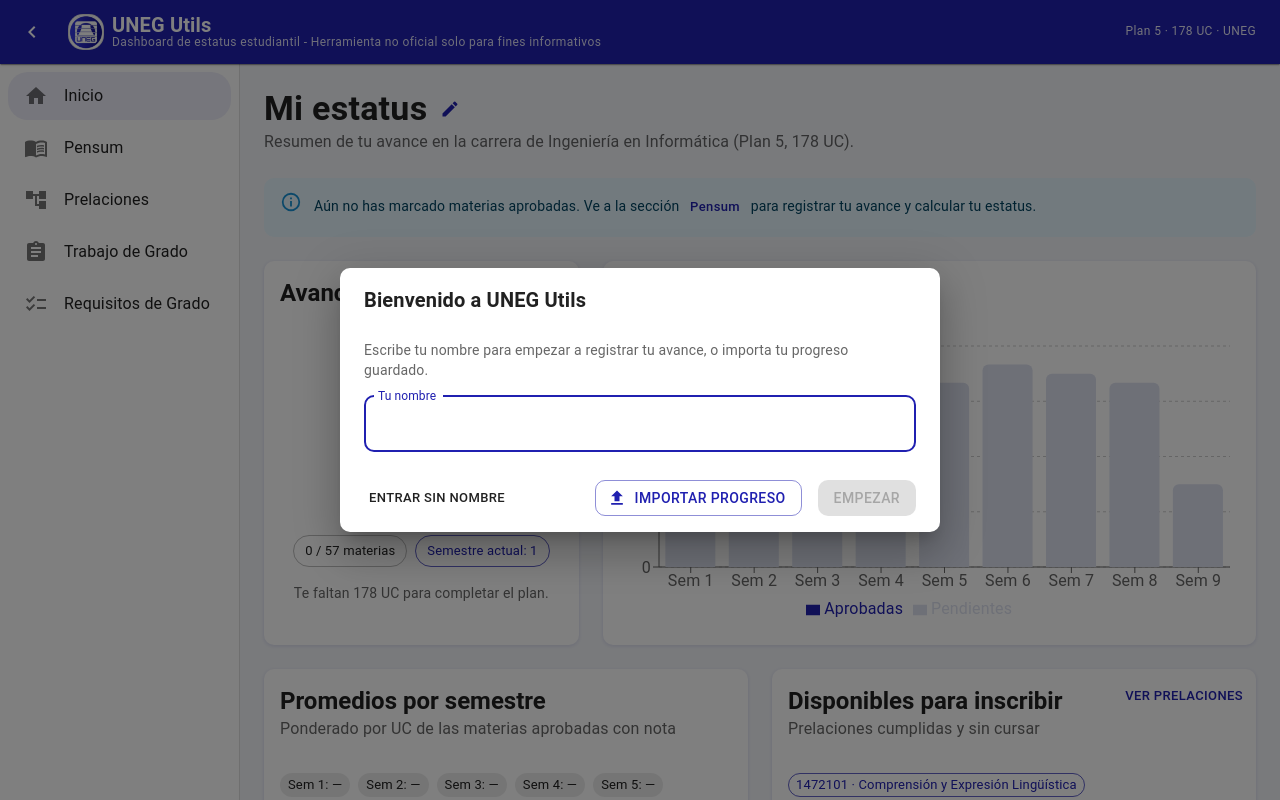
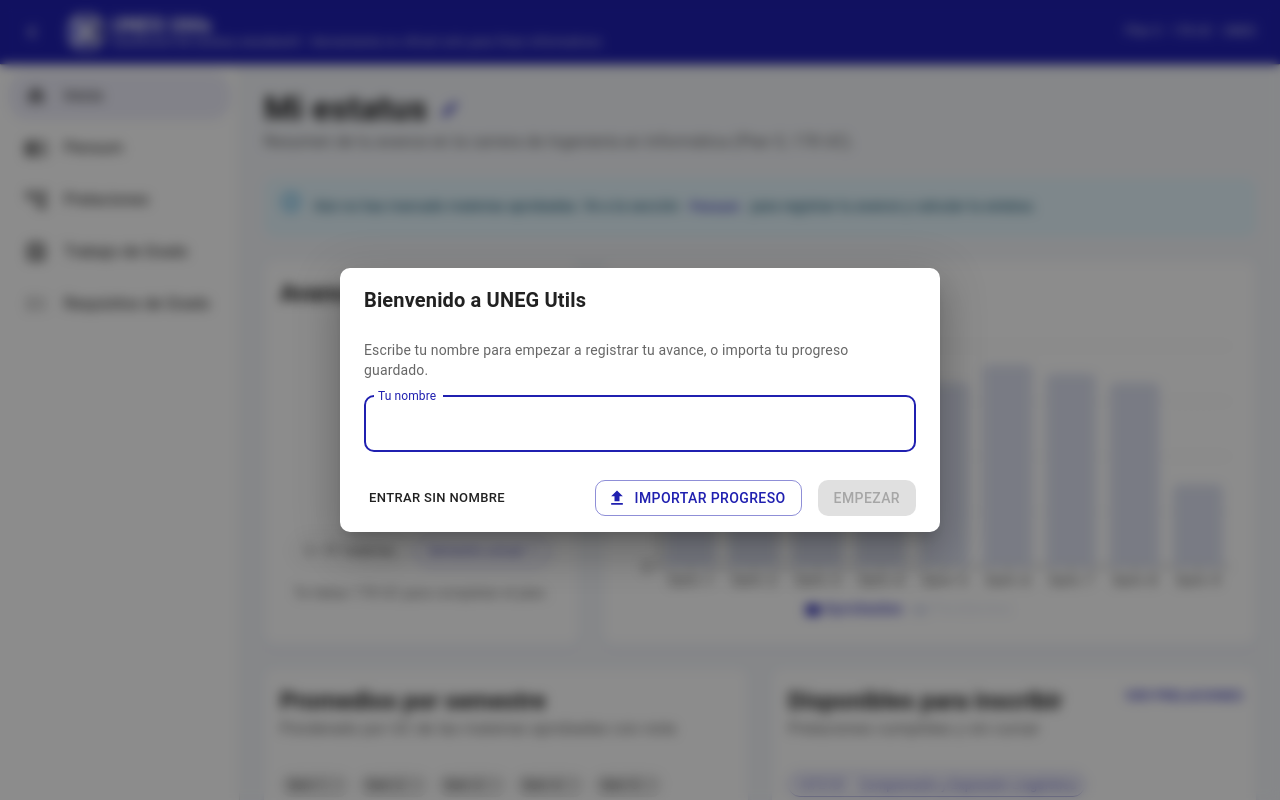
Before and after one commit to danedsant/Uneg-utils, a React (Vite) app: page / in a window 1280 px wide. Shown: the top 800 px of the page. Built offline with nearby package versions, Linux system fonts and the light colour scheme.

Commit message:
difuminar modal de ingreso

```diff
--- a/src/components/OnboardingModal.tsx
+++ b/src/components/OnboardingModal.tsx
@@ -71,6 +71,13 @@ export default function OnboardingModal() {
       fullWidth
       maxWidth="sm"
       disableEscapeKeyDown={isFirstTime}
+      BackdropProps={{
+        sx: {
+          backgroundColor: 'rgba(0,0,0,0.45)',
+          backdropFilter: 'blur(6px)',
+          WebkitBackdropFilter: 'blur(6px)',
+        },
+      }}
     >
       <DialogTitle>{isFirstTime ? 'Bienvenido a UNEG Utils' : 'Tu perfil'}</DialogTitle>
       <DialogContent>
```
